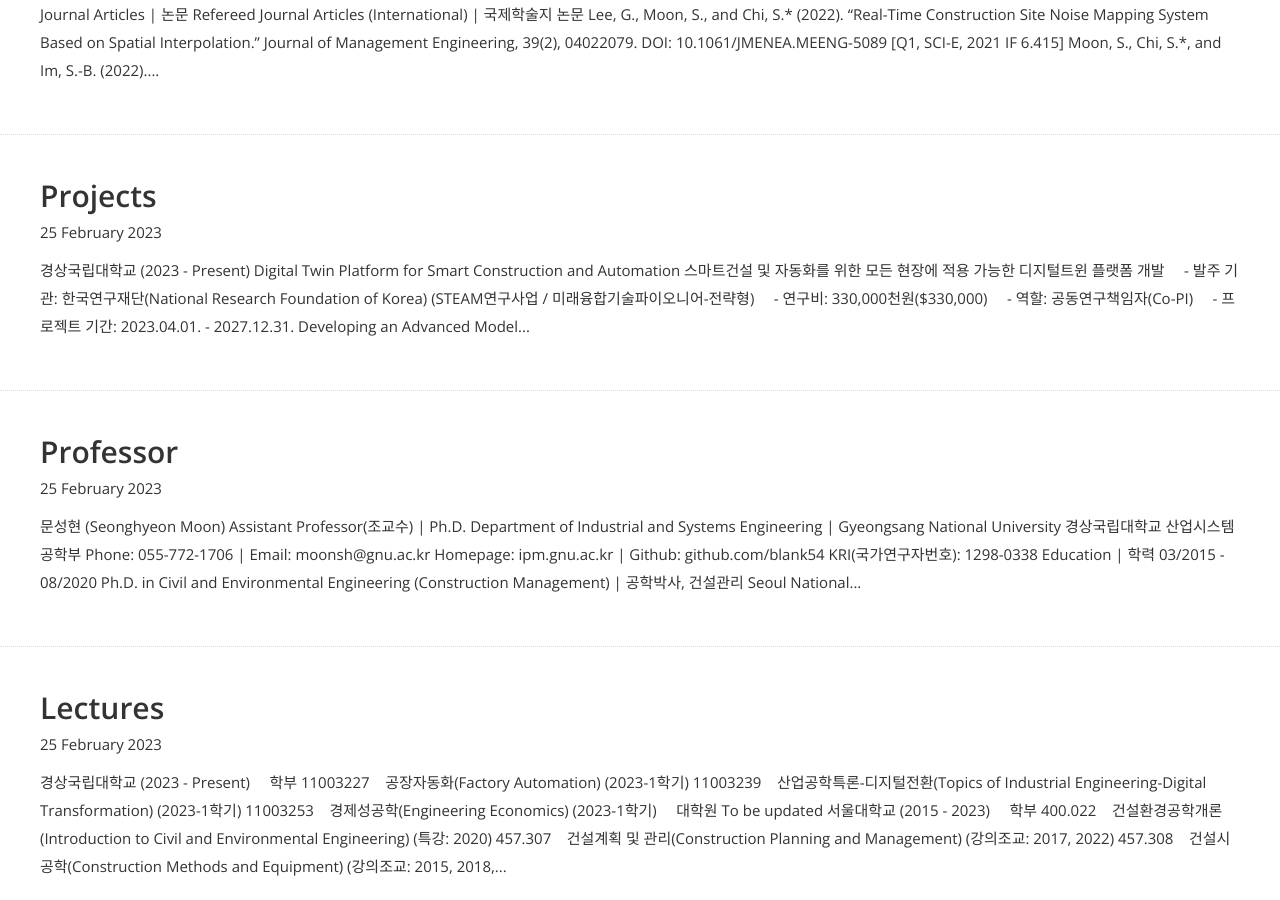
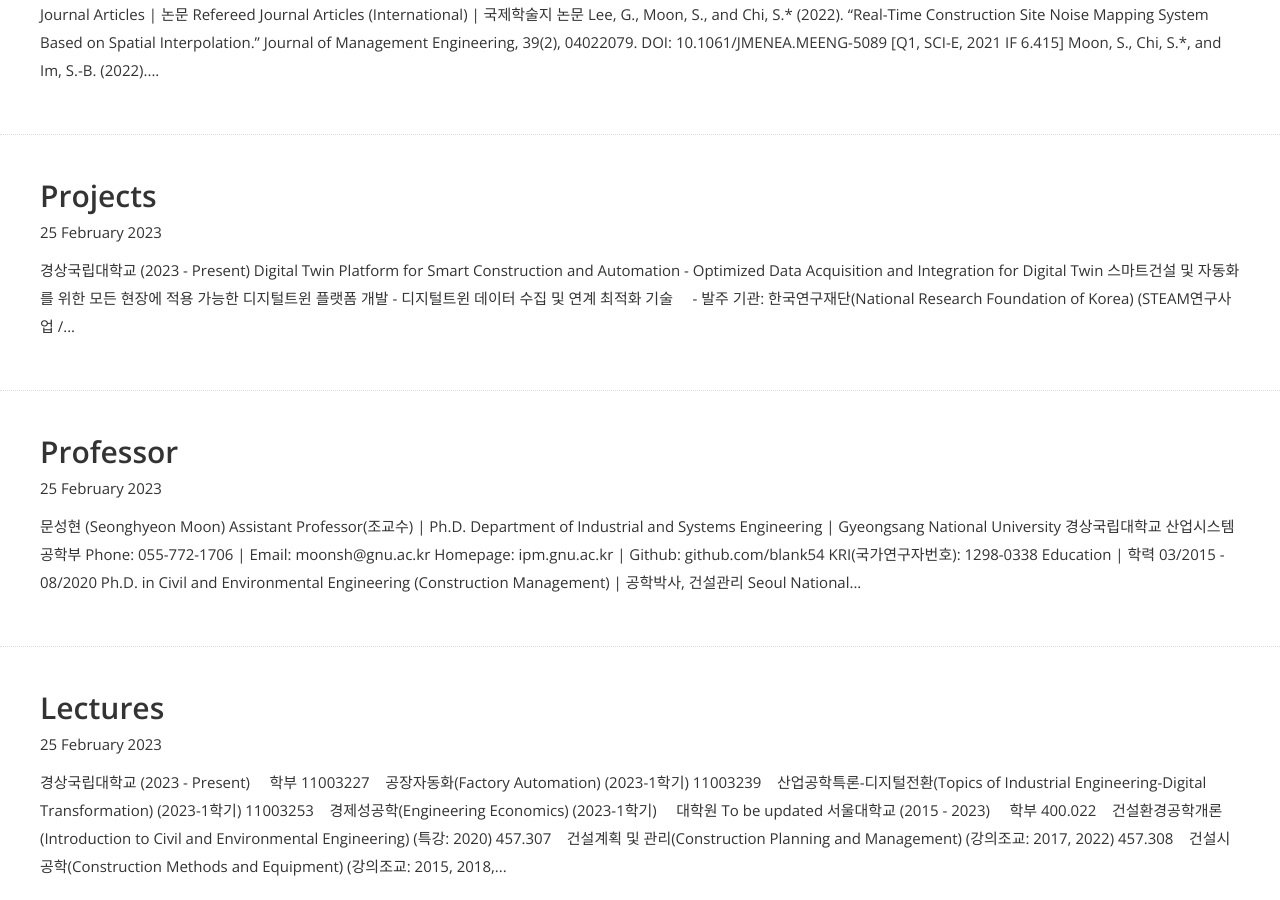
Before and after one commit to blank54/blank54.github.io, a Jekyll site: the page built from blog/index.html, in a window 1280 px wide and 900 px high, scrolled down 1064 px. Built offline with Jekyll 4.4.1, drawn with Linux system fonts in a browser that asks for light colours; nearby versions of some CDN libraries; some web fonts are replaced.

Commit message:
update project grant

```diff
--- a/project/_posts/2023-02-25-projects.md
+++ b/project/_posts/2023-02-25-projects.md
@@ -7,10 +7,10 @@
 
 ## 경상국립대학교 (2023 - _Present_)
 
-**Digital Twin Platform for Smart Construction and Automation**
-**스마트건설 및 자동화를 위한 모든 현장에 적용 가능한 디지털트윈 플랫폼 개발**
+**Digital Twin Platform for Smart Construction and Automation - Optimized Data Acquisition and Integration for Digital Twin**
+**스마트건설 및 자동화를 위한 모든 현장에 적용 가능한 디지털트윈 플랫폼 개발 - 디지털트윈 데이터 수집 및 연계 최적화 기술**
 &nbsp;&nbsp;&nbsp;&nbsp;- **발주 기관**: 한국연구재단(National Research Foundation of Korea) (STEAM연구사업 / 미래융합기술파이오니어-전략형)
-&nbsp;&nbsp;&nbsp;&nbsp;- **연구비**: 330,000천원($330,000)
+&nbsp;&nbsp;&nbsp;&nbsp;- **연구비**: 330,000천원($330,000) - 경상국립대학교 지분
 &nbsp;&nbsp;&nbsp;&nbsp;- **역할**: 공동연구책임자(Co-PI)
 &nbsp;&nbsp;&nbsp;&nbsp;- **프로젝트 기간**: 2023.04.01. - 2027.12.31.
 
@@ -35,14 +35,14 @@
 **Smart Construction Technology Development Project through Field Operation on Roads**: Development of Information Collection and Analysis Technology in Construction Site**
 **도로실증을 위한 스마트 건설기술 개발 - 건설현장 정보 수집 및 분석 기술 개발**
 &nbsp;&nbsp;&nbsp;&nbsp;- **발주 기관**: 국토교통과학기술진흥원(Korea Agency for Infrastructure Technology Advancement)
-&nbsp;&nbsp;&nbsp;&nbsp;- **연구비**: 1,318,200천원($1,318,200)
+&nbsp;&nbsp;&nbsp;&nbsp;- **연구비**: 1,318,200천원($1,318,200) - 서울대학교(건설) 지분
 &nbsp;&nbsp;&nbsp;&nbsp;- **프로젝트 기간**: 2020.04.28. - 2026.02.28.
 &nbsp;&nbsp;&nbsp;&nbsp;- **참여 기간**: 2020.07.01. - 2023.02.28.
 
 **Smart Digital Engineering Education Program**
 **스마트 디지털 엔지니어링 전문인력양성 사업**
 &nbsp;&nbsp;&nbsp;&nbsp;- **발주 기관**: 한국산업기술진흥원(Korea Institute for Advancement of Technology)
-&nbsp;&nbsp;&nbsp;&nbsp;- **연구비**: 1,650,000천원($1,650,000)
+&nbsp;&nbsp;&nbsp;&nbsp;- **연구비**: 1,650,000천원($1,650,000) - 서울대학교(건설) 지
 &nbsp;&nbsp;&nbsp;&nbsp;- **프로젝트 기간**: 2019.03.01. - 2025.02.28.
 &nbsp;&nbsp;&nbsp;&nbsp;- **참여 기간**: 2020.01.01. - 2023.01.31.
 
@@ -84,7 +84,7 @@
 **Construction Information and Knowledge HUB Center**
 **국토교통 지식정보 활용기반 구축**
 &nbsp;&nbsp;&nbsp;&nbsp;- **발주 기관**: 국토교통과학기술진흥원(Korea Agency for Infrastructure Technology Advancement)
-&nbsp;&nbsp;&nbsp;&nbsp;- **연구비**: 990,000천원($990,000)
+&nbsp;&nbsp;&nbsp;&nbsp;- **연구비**: 990,000천원($990,000) - 서울대학교(건설) 지분
 &nbsp;&nbsp;&nbsp;&nbsp;- **프로젝트 기간**: 2014.07.01. - 2017.03.31.
 &nbsp;&nbsp;&nbsp;&nbsp;- **참여 기간**: 2015.04.01. - 2017.03.31.
 
```
